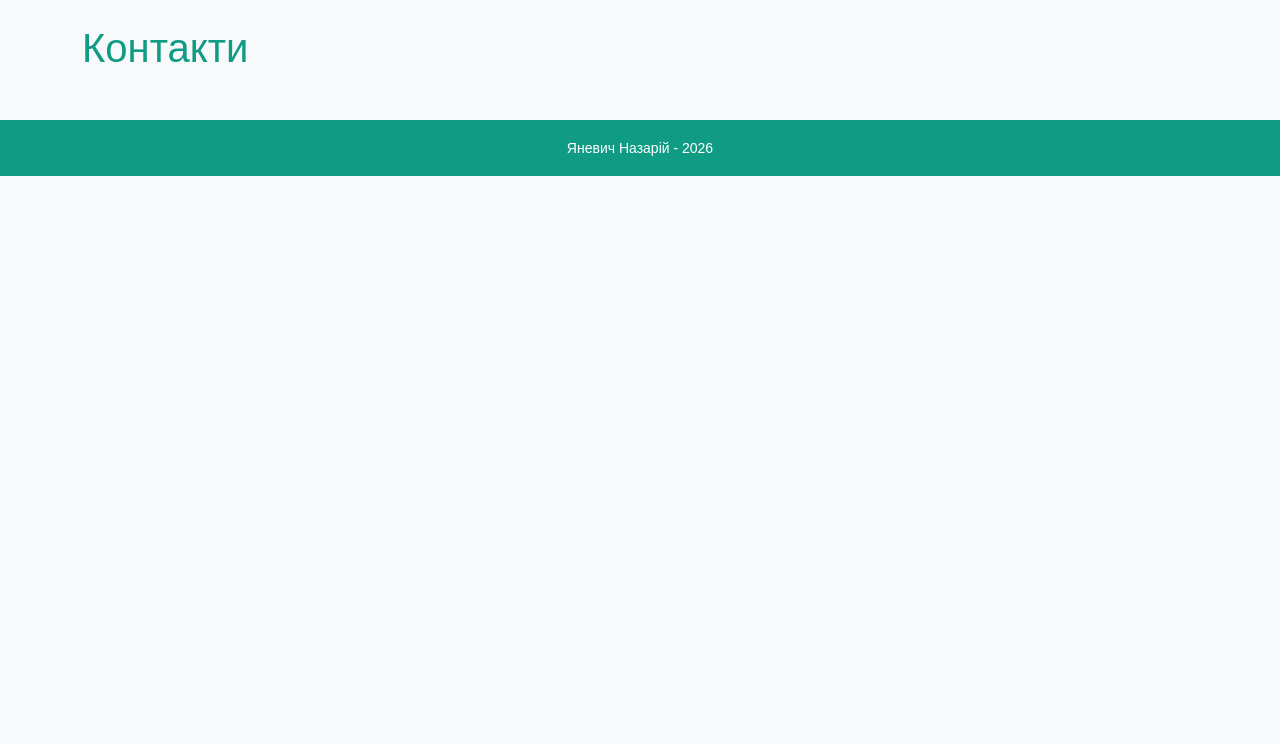
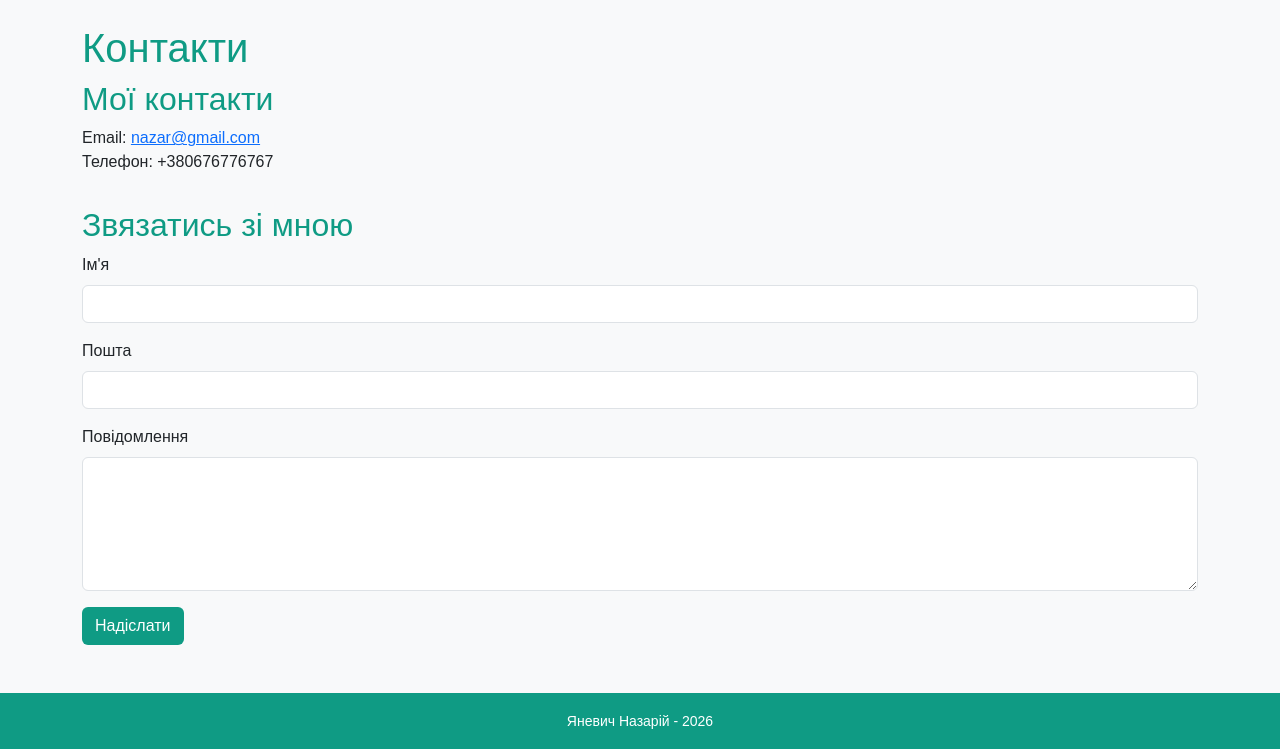
Before and after one commit to NazarYanevych/flask-app-lab, a Flask app: page /contacts in a window 1280 px wide. Shown: the part 56-805 px from the top of the page. Before the commit the page ends 232 px from the top, so only its background shows below. Run offline with Flask 3, Linux system fonts and the light colour scheme.

Commit message:
added contacts tab

```diff
--- a/static/css/styles.css
+++ b/static/css/styles.css
@@ -25,3 +25,19 @@ h1, h2 { color: var(--accent); }
 .site-footer { background-color: var(--accent); }
 
 .site-nav .nav-link { color: #fff; }
+
+
+
+
+
+
+
+.btn-accent {
+    background-color: var(--accent);
+    color: #fff;
+}
+
+.btn-accent:hover {
+    background-color: #0c7d6a;
+    color: #fff;
+}
--- a/templates/contacts.html
+++ b/templates/contacts.html
@@ -2,4 +2,31 @@
 
 {% block content %}
 <h1>{{ title }}</h1>
+
+<section id="contact-info">
+  <h2>Мої контакти</h2>
+  <address>
+    Email: <a href="mailto:you@example.com">nazar@gmail.com</a><br>
+    Телефон: +380676776767<br>
+  </address>
+</section>
+
+<section id="contact-form">
+  <h2>Звязатись зі мною</h2>
+  <form method="post" action="{{ url_for('contacts') }}">
+    <div class="mb-3">
+      <label for="name" class="form-label">Ім'я</label>
+      <input type="text" class="form-control" id="name" name="name" required>
+    </div>
+    <div class="mb-3">
+      <label for="email" class="form-label">Пошта</label>
+      <input type="email" class="form-control" id="email" name="email" required>
+    </div>
+    <div class="mb-3">
+      <label for="message" class="form-label">Повідомлення</label>
+      <textarea class="form-control" id="message" name="message" rows="5" required></textarea>
+    </div>
+    <button type="submit" class="btn btn-accent">Надіслати</button>
+  </form>
+</section>
 {% endblock %}
```
